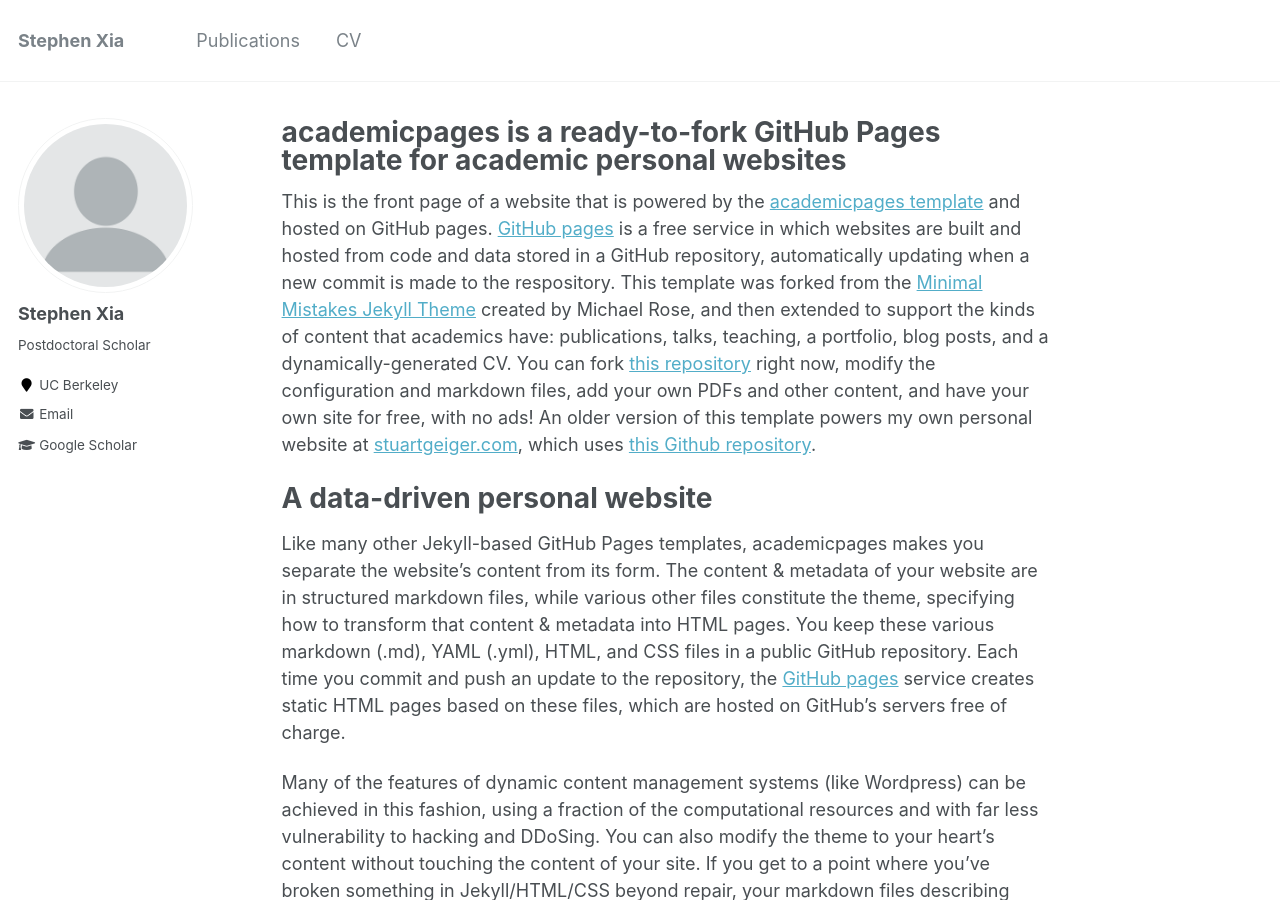
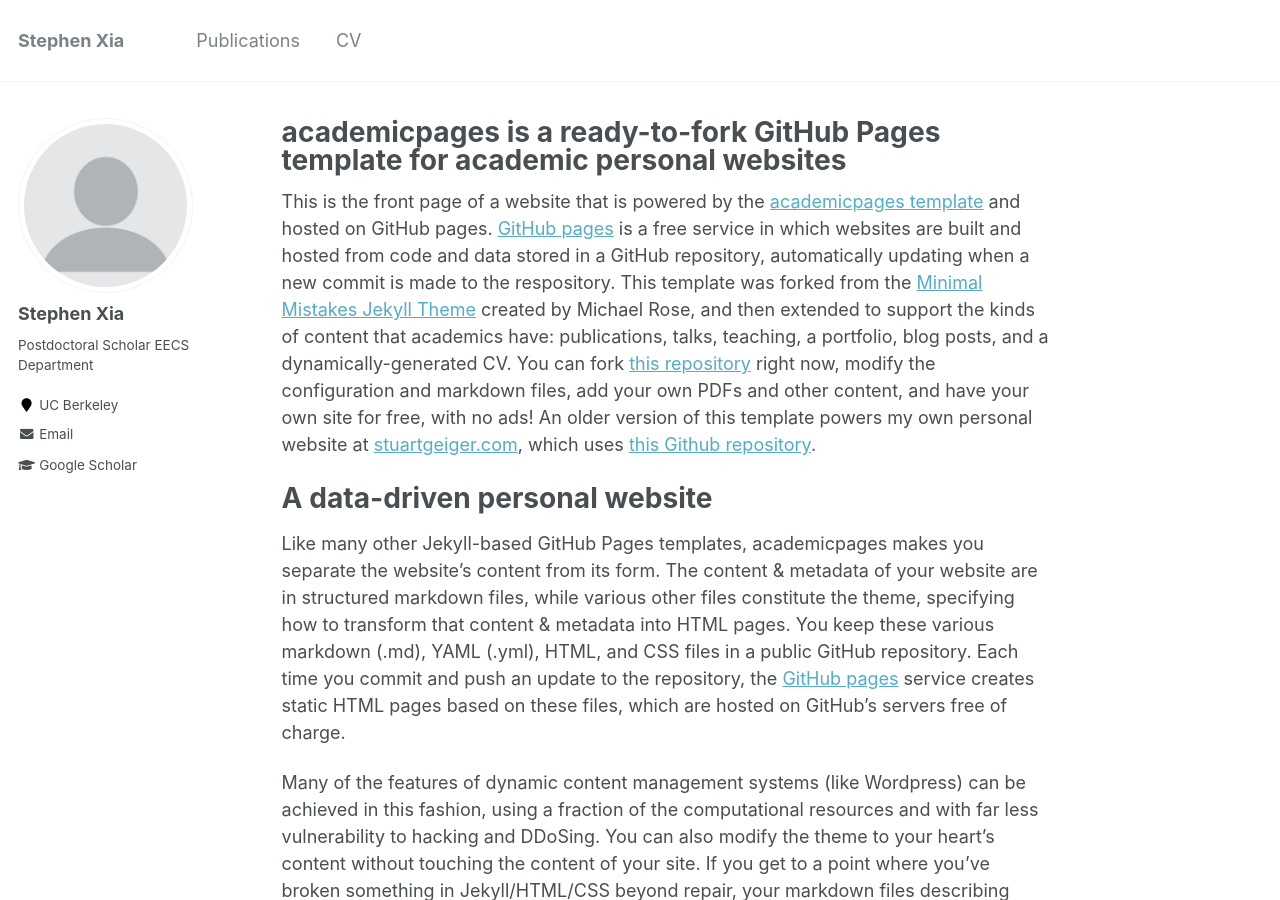
Before and after one commit to stephenxia/stephenxia.github.io, a Jekyll site: the page built from _pages/about.md, in a window 1280 px wide and 900 px high. Built offline with Jekyll 4.4.1, drawn with Linux system fonts in a browser that asks for light colours.

Commit message:
Affiliation

```diff
--- a/_config.yml
+++ b/_config.yml
@@ -82,7 +82,7 @@ analytics:
 author:
   name             : "Stephen Xia"
   avatar           : "profile.png"
-  bio              : "Postdoctoral Scholar"
+  bio              : "Postdoctoral Scholar\nEECS Department"
   location         : "UC Berkeley"
   employer         :
   pubmed           :
```
